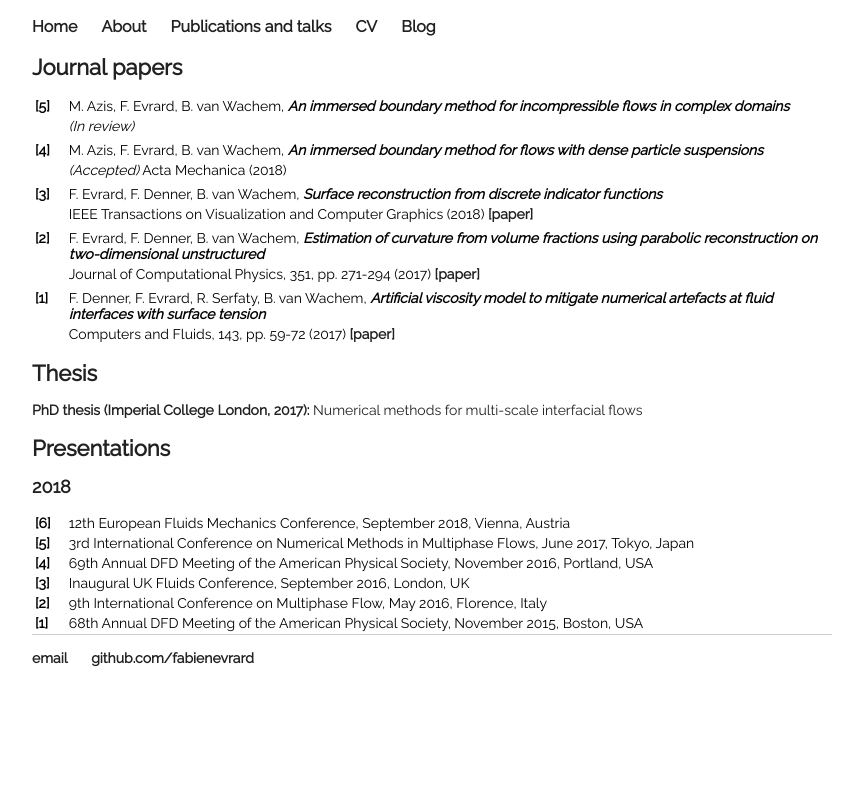
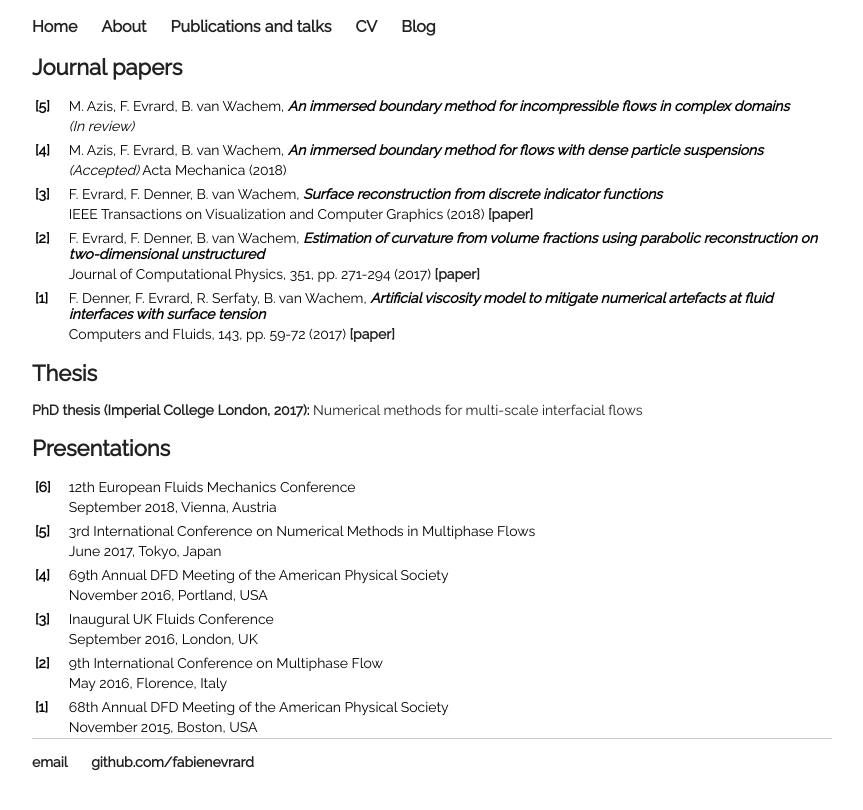
Before and after one commit to fabienevrard/fabienevrard.github.io, a Jekyll site: the page built from publications/index.html, in a window 1280 px wide. Shown: the top 810 px of the page, without its empty margins (208-1071 px from the left). Built offline with Jekyll 4.4.1, drawn with Linux system fonts in a browser that asks for light colours.

Commit message:
Update index.html

```diff
--- a/publications/index.html
+++ b/publications/index.html
@@ -59,33 +59,61 @@ volume fractions using parabolic reconstruction on two-dimensional unstructured<
 	<p><b>PhD thesis (Imperial College London, 2017):</b> Numerical methods for multi-scale interfacial flows</p>
 
 	<h1>Presentations</h1>
-	<h2>2018</h2>
 	<table style="width:100%; vertical-align: top; text-align: left;">
 		 <col width=4%>
 		 <col width=96%>
 		 <tr>
 			 <td><b>[6]</b></td>
-			 <td>12th European Fluids Mechanics Conference, September 2018, Vienna, Austria</td>
+			 <td>12th European Fluids Mechanics Conference</td>
 		 </tr>
 		 <tr>
+			 <td></td>
+			 <td>September 2018, Vienna, Austria</td>
+		 </tr>
+		 <tr><td></td><td></td></tr>
+		 <tr>
 			 <td><b>[5]</b></td>
-			 <td>3rd International Conference on Numerical Methods in Multiphase Flows, June 2017, Tokyo, Japan</td>
+			 <td>3rd International Conference on Numerical Methods in Multiphase Flows</td>
 		 </tr>
 		 <tr>
+			 <td></td>
+			 <td>June 2017, Tokyo, Japan</td>
+		 </tr>
+		 <tr><td></td><td></td></tr>
+		 <tr>
 			 <td><b>[4]</b></td>
-			 <td>69th Annual DFD Meeting of the American Physical Society, November 2016, Portland, USA</td>
+			 <td>69th Annual DFD Meeting of the American Physical Society</td>
 		 </tr>
 		 <tr>
+			 <td></td>
+			 <td>November 2016, Portland, USA</td>
+		 </tr>
+		 <tr><td></td><td></td></tr>
+		 <tr>
 			 <td><b>[3]</b></td>
-			 <td>Inaugural UK Fluids Conference, September 2016, London, UK</td>
+			 <td>Inaugural UK Fluids Conference</td>
 		 </tr>
 		 <tr>
+			 <td></td>
+			 <td>September 2016, London, UK</td>
+		 </tr>
+		 <tr><td></td><td></td></tr>
+		 <tr>
 			 <td><b>[2]</b></td>
-			 <td>9th International Conference on Multiphase Flow, May 2016, Florence, Italy</td>
+			 <td>9th International Conference on Multiphase Flow</td>
 		 </tr>
 		 <tr>
+			 <td></td>
+			 <td>May 2016, Florence, Italy</td>
+		 </tr>
+		 <tr><td></td><td></td></tr>
+		 <tr>
 			 <td><b>[1]</b></td>
-			 <td>68th Annual DFD Meeting of the American Physical Society, November 2015, Boston, USA</td>
+			 <td>68th Annual DFD Meeting of the American Physical Society</td>
+		 </tr>
+		 <tr>
+			 <td></td>
+			 <td>November 2015, Boston, USA</td>
 		 </tr>
 	</table>
 
```
